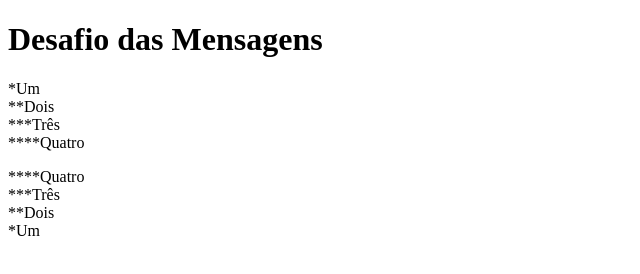
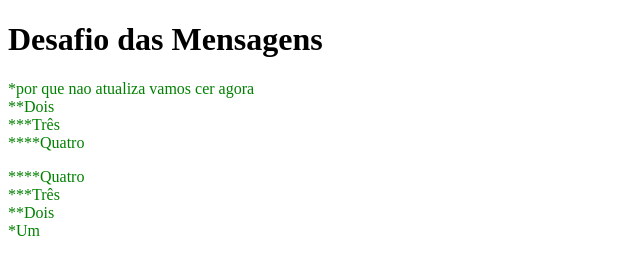
Before and after one commit to P3droReis/html-css, a plain HTML site: page Desafios/d001/index.html in a window 1280 px wide. Shown: the whole page, without its empty margins (0-640 px from the left). Drawn offline with Linux system fonts and the light colour scheme.

Commit message:
Update index.html

```diff
--- a/Desafios/d001/index.html
+++ b/Desafios/d001/index.html
@@ -4,11 +4,18 @@
     <meta charset="UTF-8">
     <meta name="viewport" content="width=device-width, initial-scale=1.0">
     <title>Mensagens</title>
+<style>
+    p {
+        color: green;
+    }
+
+</style>
+
 </head>
 <body>
     <h1>Desafio das Mensagens</h1>
     <p>
-        *Um <br>
+        *por que nao atualiza vamos cer agora <br>
         **Dois<br>
         ***Três<br>
         ****Quatro<br>
```
